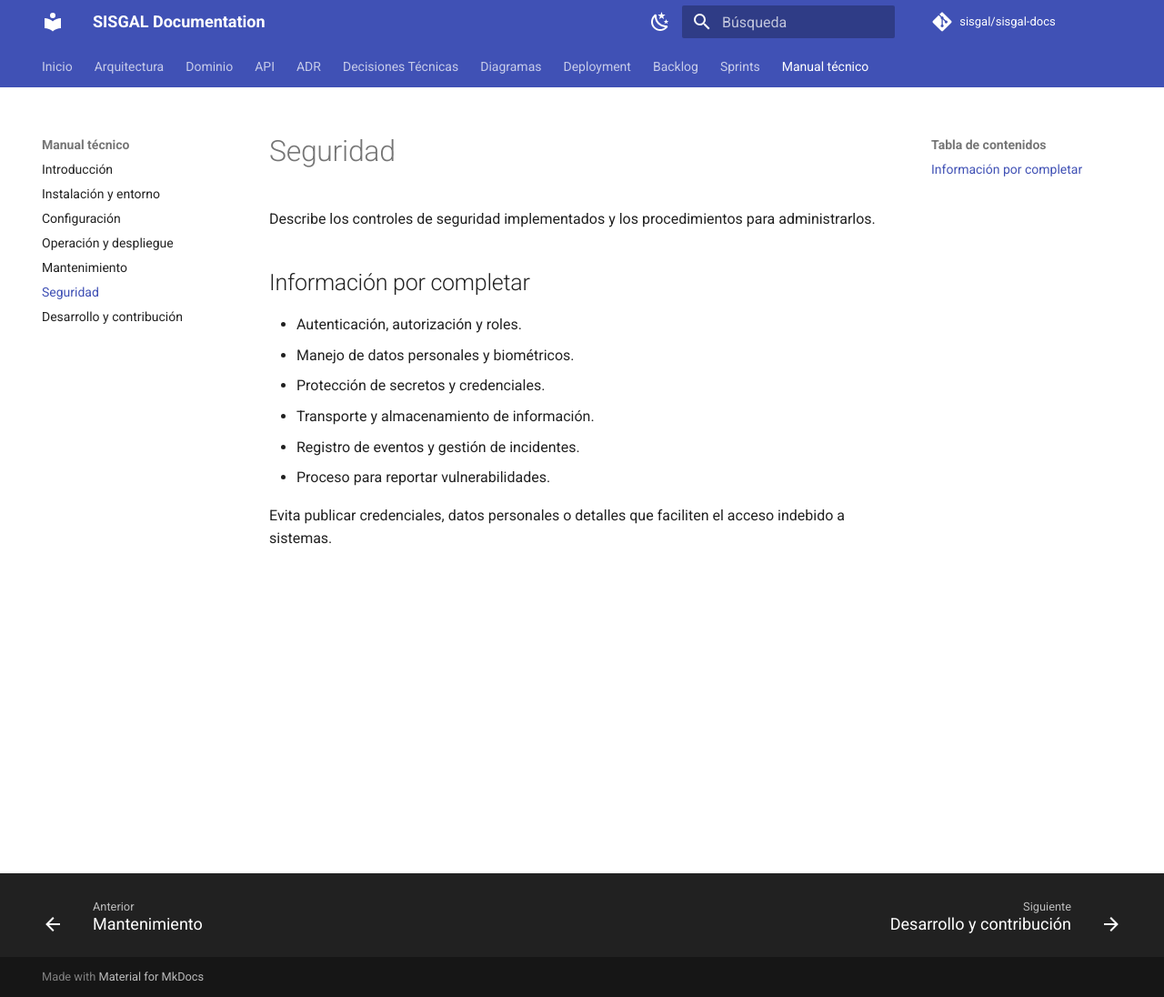
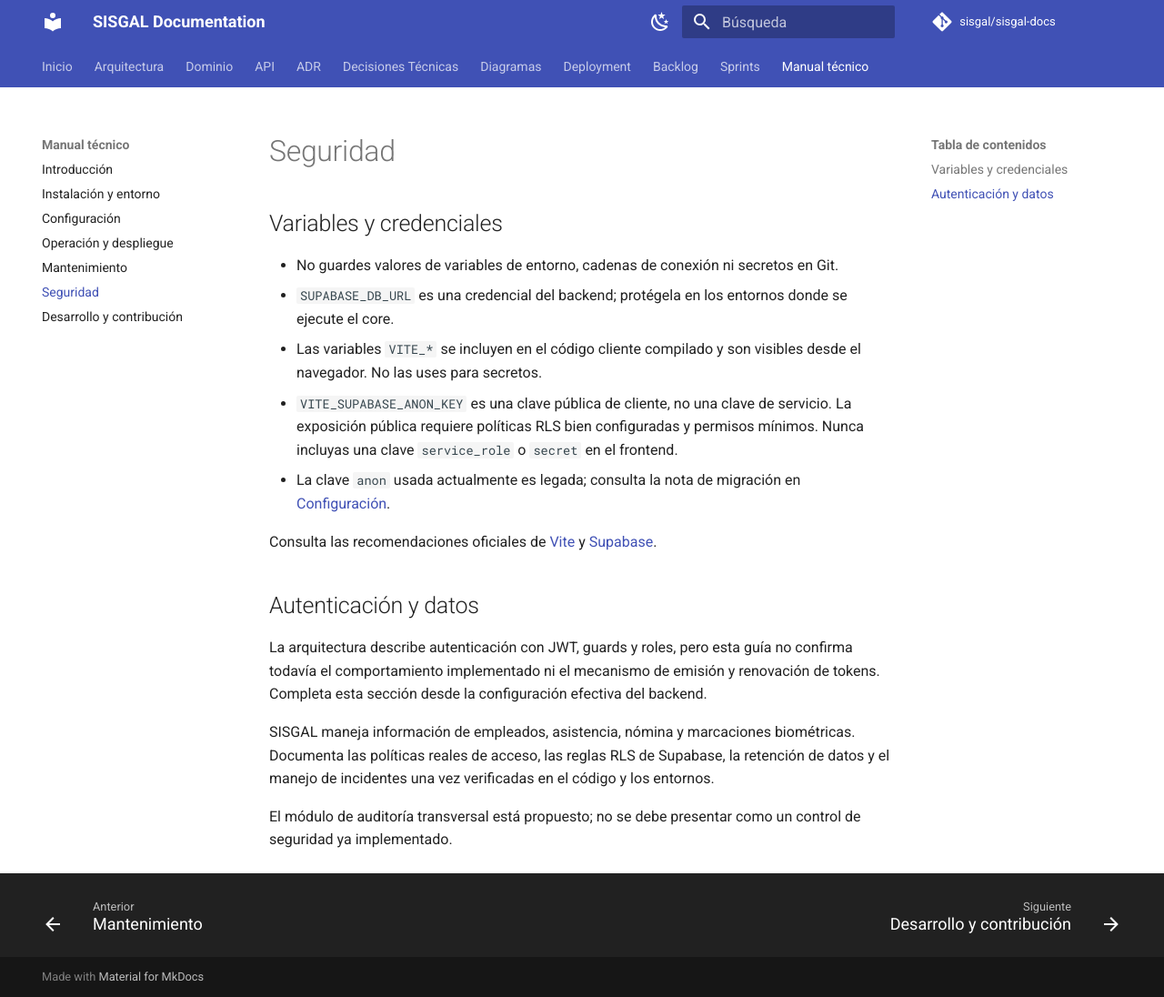
Before and after one commit to sisgal-platform/sisgal-docs, an MkDocs documentation site: the page built from docs/technical-guide/security.md, in a window 1280 px wide and 1096 px high. Shown: the whole window at 91% size. Built offline with MkDocs 1.6.1 and Material for MkDocs 9.7.7, drawn with Linux system fonts in a browser that asks for light colours; comment, search, counter and statistics services are not loaded.

```diff
--- a/docs/technical-guide/security.md
+++ b/docs/technical-guide/security.md
@@ -1,14 +1,19 @@
 # Seguridad
 
-Describe los controles de seguridad implementados y los procedimientos para administrarlos.
+## Variables y credenciales
 
-## Información por completar
+- No guardes valores de variables de entorno, cadenas de conexión ni secretos en Git.
+- `SUPABASE_DB_URL` es una credencial del backend; protégela en los entornos donde se ejecute el core.
+- Las variables `VITE_*` se incluyen en el código cliente compilado y son visibles desde el navegador. No las uses para secretos.
+- `VITE_SUPABASE_ANON_KEY` es una clave pública de cliente, no una clave de servicio. La exposición pública requiere políticas RLS bien configuradas y permisos mínimos. Nunca incluyas una clave `service_role` o `secret` en el frontend.
+- La clave `anon` usada actualmente es legada; consulta la nota de migración en [Configuración](configuration.md).
 
-- Autenticación, autorización y roles.
-- Manejo de datos personales y biométricos.
-- Protección de secretos y credenciales.
-- Transporte y almacenamiento de información.
-- Registro de eventos y gestión de incidentes.
-- Proceso para reportar vulnerabilidades.
+Consulta las recomendaciones oficiales de [Vite](https://vite.dev/guide/env-and-mode) y [Supabase](https://supabase.com/docs/guides/database/secure-data).
 
-Evita publicar credenciales, datos personales o detalles que faciliten el acceso indebido a sistemas.
+## Autenticación y datos
+
+La arquitectura describe autenticación con JWT, guards y roles, pero esta guía no confirma todavía el comportamiento implementado ni el mecanismo de emisión y renovación de tokens. Completa esta sección desde la configuración efectiva del backend.
+
+SISGAL maneja información de empleados, asistencia, nómina y marcaciones biométricas. Documenta las políticas reales de acceso, las reglas RLS de Supabase, la retención de datos y el manejo de incidentes una vez verificadas en el código y los entornos.
+
+El módulo de auditoría transversal está propuesto; no se debe presentar como un control de seguridad ya implementado.
```
